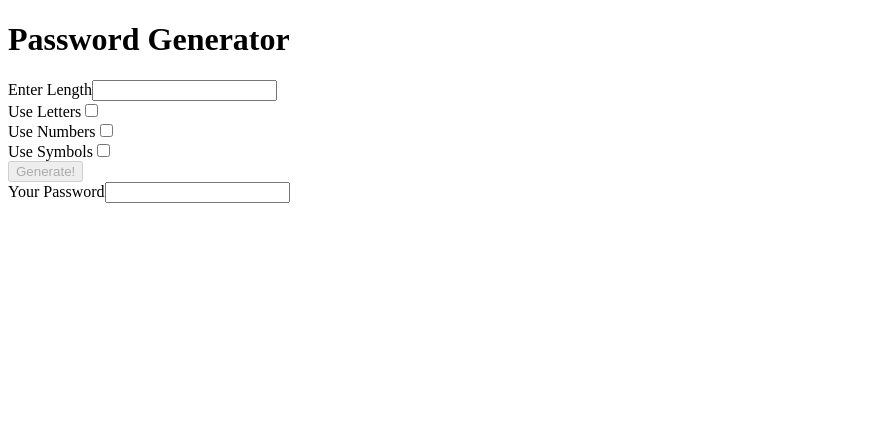
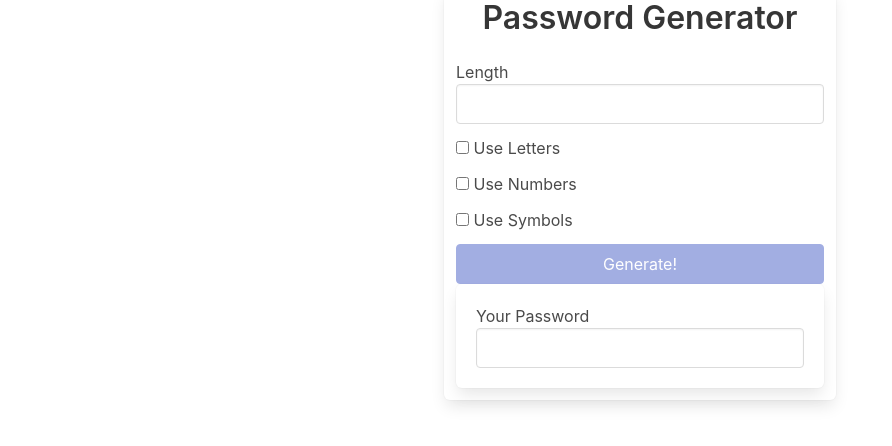
Before and after one commit to ClaytonDewey/pw, an Angular app: page / in a window 1280 px wide. Shown: the top 446 px of the page, without its empty margins (0-892 px from the left). Built offline with nearby package versions, Linux system fonts and the light colour scheme.

Commit message:
Updated HTML w/ Bulma classes

```diff
--- a/src/app/app.component.html
+++ b/src/app/app.component.html
@@ -1,35 +1,50 @@
-<h1>Password Generator</h1>
+<div class="container">
+    <div class="columns is-centered">
+        <div class="box column is-one-third">
+            <h1 class="title has-text-centered">Password Generator</h1>
 
-<div>
-    <label>Enter Length</label>
-    <input (input)="onChangeLength($event)" />
+            <div class="field">
+                <label>Length</label>
+                <input class="input" (input)="onChangeLength($event)" />
             </div>
 
-<div>
-    <label>Use Letters</label>
+            <div class="field">
+                <div class="control">
+                    <label class="checkbox">
                         <input (change)="onChangeUseLetters()" type="checkbox" />
+                        Use Letters
+                    </label>
+                </div>
             </div>
 
-<div>
-    <label>Use Numbers</label>
-    <input (change)="onChangeUseNumber()" type="checkbox" />
+            <div class="field">
+                <div class="control">
+                    <label class="checkbox">
+                        <input (change)="onChangeUseNumbers()" type="checkbox" />
+                        Use Numbers
+                    </label>
+                </div>
             </div>
 
-<div>
-    <label>Use Symbols</label>
+            <div class="field">
+                <div class="control">
+                    <label class="checkbox">
                         <input (change)="onChangeUseSymbols()" type="checkbox" />
+                        Use Symbols
+                    </label>
+                </div>
             </div>
 
-<div>
-    <button
-        [disabled]="!( length && (includeLetters || includeSymbols || includeNumbers))"
-        (click)="onButtonClick()"
-    >
+            <button [disabled]="
+          !(length && (includeLetters || includeSymbols || includeNumbers))
+        " (click)="onButtonClick()" class="button is-link is-fullwidth">
                 Generate!
             </button>
+
+            <div class="box">
+                <label>Your Password</label>
+                <input class="input" [value]="password" />
             </div>
-
-<div>
-    <label>Your Password</label>
-    <input [value]="password" />
         </div>
+    </div>
+</div>
--- a/src/app/app.component.ts
+++ b/src/app/app.component.ts
@@ -16,7 +16,7 @@
         this.includeLetters = !this.includeLetters;
     }
 
-    onChangeUseNumber() {
+    onChangeUseNumbers() {
         this.includeNumbers = !this.includeNumbers;
     }
 
--- a/src/styles.css
+++ b/src/styles.css
@@ -1 +1,2 @@
 /* You can add global styles to this file, and also import other style files */
+@import 'bulma/css/bulma.css';
```
Lines whose indentation alone changed are shown as unchanged.
